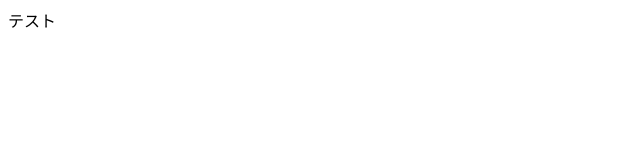
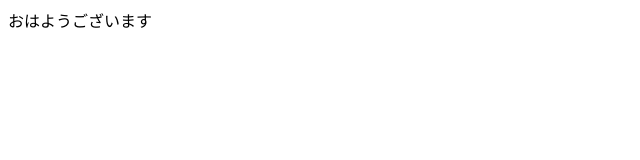
Before and after one commit to ogasho25/20230421-test, a plain HTML site: page index.html in a window 1280 px wide. Shown: the whole page, without its empty margins (0-640 px from the left). Drawn offline with Linux system fonts and the light colour scheme.

Commit message:
Update index.html

```diff
--- a/index.html
+++ b/index.html
@@ -5,6 +5,6 @@
     <title>タイトル</title>
   </head>
   <body>
-    テスト
+    おはようございます
   </body>
 </html>
```
